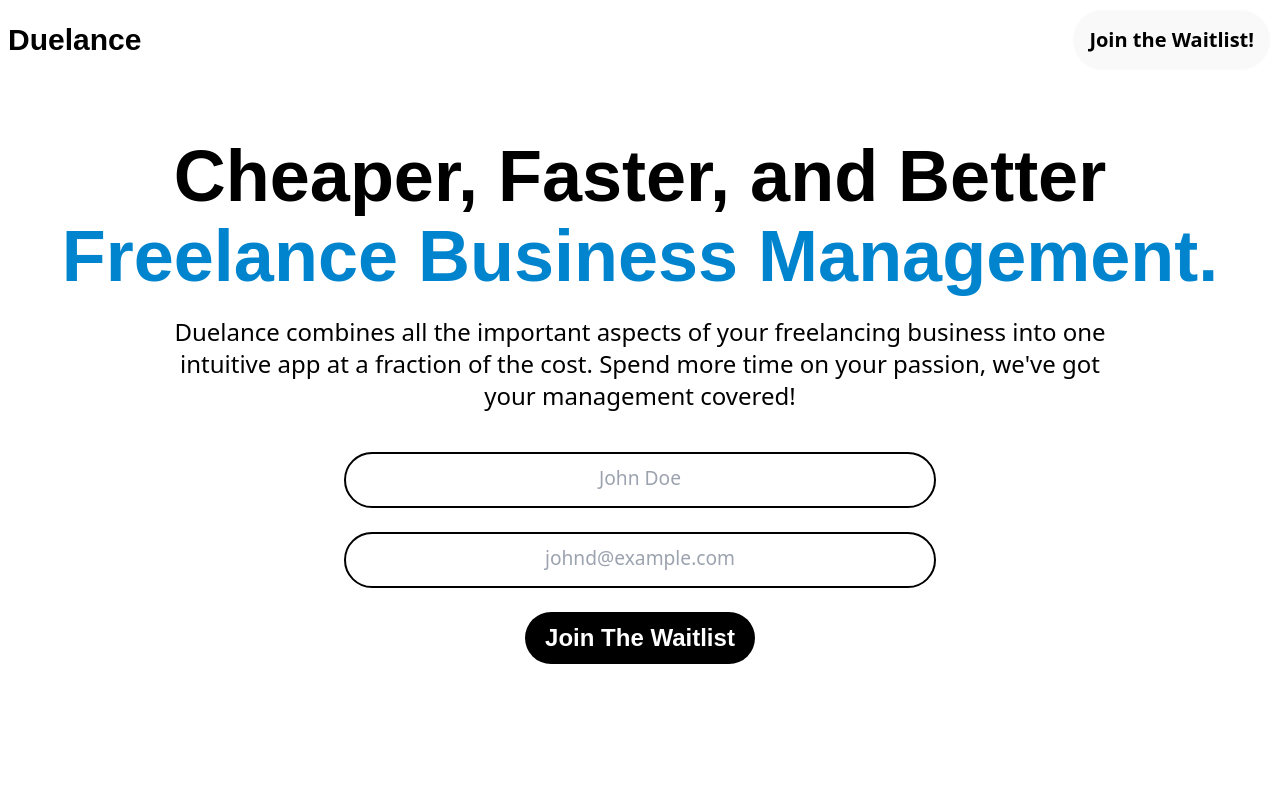
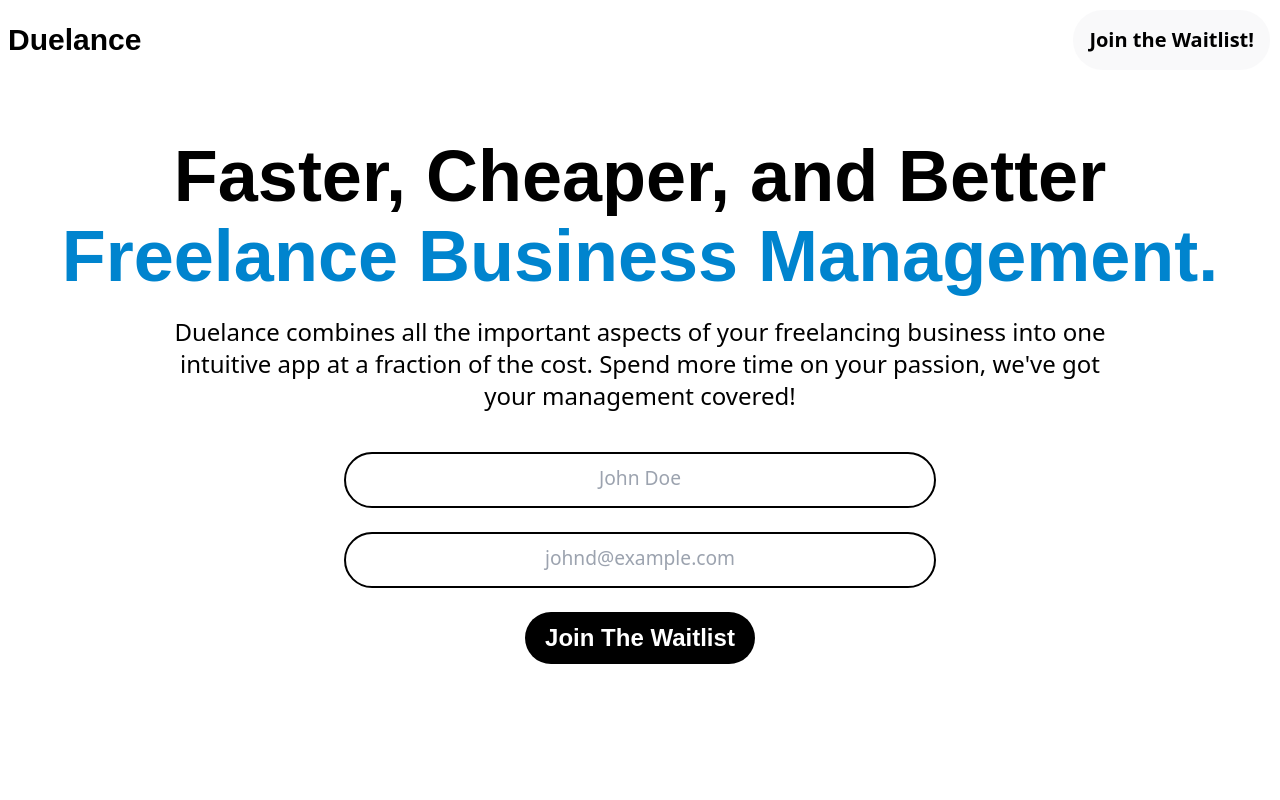
Before and after one commit to duelance-app/landing-page-v2, a Svelte app: page / in a window 1280 px wide. Shown: the top 800 px of the page. Built offline with nearby package versions, Linux system fonts and the light colour scheme.

Commit message:
Title changed

```diff
--- a/src/App.svelte
+++ b/src/App.svelte
@@ -71,7 +71,7 @@
                     class="text-5xl text-center font-Raleway font-bold md:text-6xl lg:text-7xl"
                     in:fade={{ duration: 1000 }}
                 >
-                    Cheaper, Faster, and Better
+                    Faster, Cheaper, and Better
                 </p>
                 <p
                     class="text-5xl text-center font-Raleway font-bold pb-2 md:text-7xl"
```
